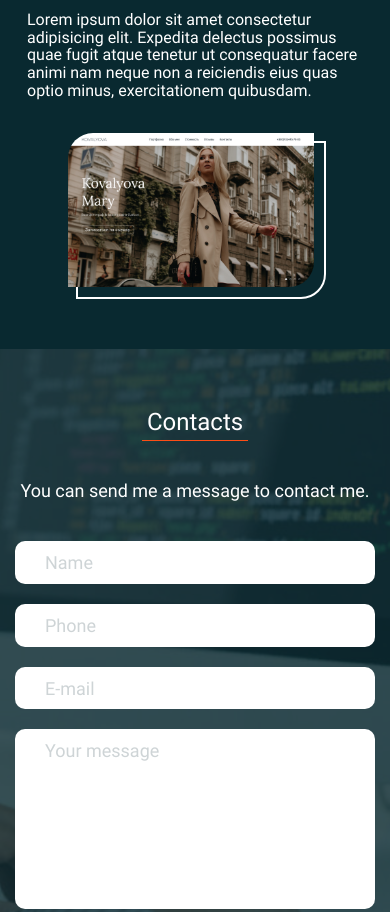
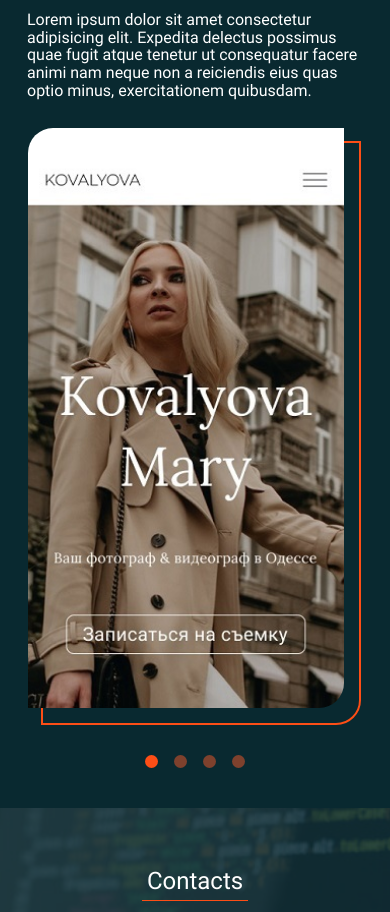
Before and after one commit to sl101/Portfolio, a website: page #src/index.html in a window 390 px wide. Shown: the part 2300-3212 px from the top of the page. Drawn offline with nearby package versions, Linux system fonts and the light colour scheme; files that its build step writes are made by us from their sources; files whose address does not match are found by name.

Commit message:
porfolio adaptive

```diff
--- a/#src/html/portfolio.html
+++ b/#src/html/portfolio.html
@@ -28,7 +28,12 @@
 							</p>
 						</div>
 						<a class="slider-portfolio__link" href="https://sl101.github.io/Photographer-site/" target="blank">
-							<img class="slider-portfolio__img" src="img/portfolio/photographer.jpg" alt="Main page of the site Masks">
+							<picture>
+								<source class="slider-portfolio__img" srcset="img/portfolio/photographer_mobile.jpg"
+									media="(max-width: 480px)">
+								<img class="slider-portfolio__img" src="img/portfolio/photographer.jpg"
+									alt="Main page of the site Photographer">
+							</picture>
 						</a>
 					</li>
 
@@ -41,7 +46,11 @@
 							</p>
 						</div>
 						<a class="slider-portfolio__link" href="https://sl101.github.io/Mascs-site/" target="blank">
-							<img class="slider-portfolio__img" src="img/portfolio/masks.jpg" alt="Main page of the site Masks">
+							<picture>
+								<source class="slider-portfolio__img" srcset="img/portfolio/masks_mobile.jpg"
+									media="(max-width: 480px)">
+								<img class="slider-portfolio__img" src="img/portfolio/masks.jpg" alt="Main page of the site Masks">
+							</picture>
 						</a>
 					</li>
 
@@ -54,7 +63,12 @@
 							</p>
 						</div>
 						<a class="slider-portfolio__link" href="https://sl101.github.io/Barbershop-site/" target="blank">
-							<img class="slider-portfolio__img" src="img/portfolio/barber.jpg" alt="Main page of the site Barber Shop">
+							<picture>
+								<source class="slider-portfolio__img" srcset="img/portfolio/barber_mobile.jpg"
+									media="(max-width: 480px)">
+								<img class="slider-portfolio__img" src="img/portfolio/barber.jpg"
+									alt="Main page of the site Barber Shop">
+							</picture>
 						</a>
 					</li>
 
@@ -67,8 +81,11 @@
 							</p>
 						</div>
 						<a class="slider-portfolio__link" href="https://sl101.github.io/Ascents-site/" target="blank">
-							<img class="slider-portfolio__img" src="img/portfolio/ascents.jpg"
-								alt="Main page of the site Barber Shop">
+							<picture>
+								<source class="slider-portfolio__img" srcset="img/portfolio/ascents_mobile.jpg"
+									media="(max-width: 480px)">
+								<img class="slider-portfolio__img" src="img/portfolio/ascents.jpg" alt="Main page of the site Ascent">
+							</picture>
 						</a>
 					</li>
 				</ul>
--- a/#src/scss/portfolio.scss
+++ b/#src/scss/portfolio.scss
@@ -2,6 +2,10 @@
 	min-height: 100%;
 	padding: 60px 0 50px;
 	background-color: $mainColor;
+
+	@include sm {
+		padding-bottom: 40px;
+	}
 
 	// .portfolio__wrapper
 	&__wrapper {
@@ -13,6 +17,11 @@
 .slider-portfolio {
 	position: relative;
 	overflow: hidden;
+	padding-top: 20px;
+
+	@include sm {
+		padding: 0;
+	}
 
 	// .slider-portfolio__arrow
 	&__arrow {
@@ -84,12 +93,17 @@
 	// .slider-portfolio__wrapper
 	&__wrapper {
 		display: flex;
+		margin-bottom: 13px;
+
+		@include sm {
+			margin-bottom: 30px;
+		}
 	}
 
 	// .slider-portfolio__slide
 	&__slide {
 		flex: 0 0 100%;
-		min-height: 550px;
+		min-height: 520px;
 		display: flex;
 		align-items: center;
 		justify-content: space-between;
@@ -136,10 +150,11 @@
 		@include md {
 			max-width: 430px;
 			margin-left: 11px;
+			border-color: $conceptColor;
 		}
 
 		@include sm {
-			max-width: 250px;
+			max-width: 320px;
 		}
 	}
 
@@ -157,8 +172,8 @@
 		}
 
 		@include sm {
-			transform: translate(-10px, -10px);
-			min-height: 140px;
+			transform: translate(-15px, -15px);
+			min-height: 580px;
 		}
 	}
 
@@ -189,10 +204,27 @@
 
 	// .slider-portfolio__pagination
 	&__pagination {
-		position: absolute;
-		bottom: 0;
+		position: relative;
+		display: flex;
+		justify-content: space-between;
+		align-items: center;
+		text-align: center;
 		left: 50%;
-		transform: translateY(-50%);
-		background-color: #fff;
+		max-width: 100px;
+		height: 100%;
+		transform: translateX(-50%);
+		background-color: $mainColor;
+	}
+
+	.swiper-pagination-bullet {
+		width: 13px;
+		height: 13px;
+		border-radius: 100%;
+		background-color: $conceptColor-disabled;
+		transition: all $hoverTime ease-in;
+	}
+
+	.swiper-pagination-bullet-active {
+		background-color: $conceptColor;
 	}
 }
```
Also changed, not shown: Portfolio/img/stack/sprite.stack.html (+1 -1 lines), Portfolio/index.html (+22 -5 lines), #src/img/portfolio/ascents_mobile.jpg (added), #src/img/portfolio/barber_mobile.jpg (added), #src/img/portfolio/masks_mobile.jpg (added), #src/img/portfolio/photographer_mobile.jpg (added), Portfolio/css/style.css, Portfolio/css/style.min.css.
